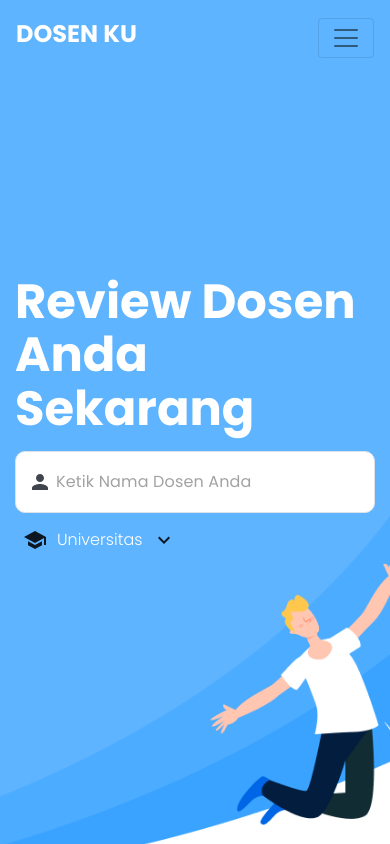
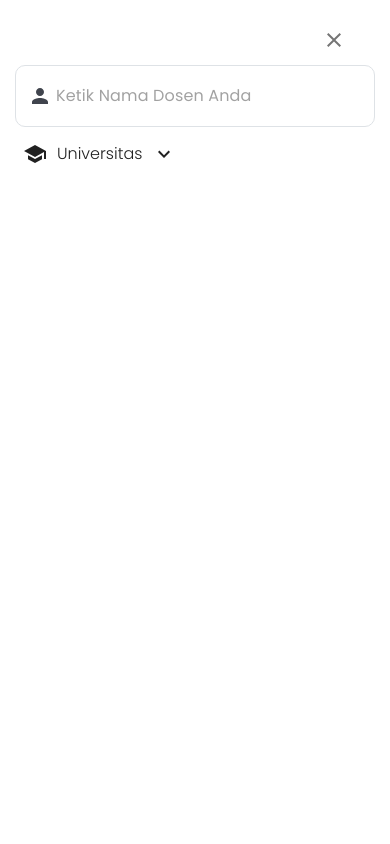
Before and after one commit to Harus-Bisa/frontendv2, a React (Create React App) app in the folder hb-v2/: page / in a window 390 px wide. Both pictures are taken after a click on the element 195 px from the left and 482 px from the top of the page. Shown: the top 844 px of the page. Built offline with nearby package versions, Linux system fonts and the light colour scheme.

Commit message:
mobile navbar init impl

```diff
--- a/hb-v2/src/components/NavigationBar/NavigationBar.js
+++ b/hb-v2/src/components/NavigationBar/NavigationBar.js
@@ -50,6 +50,15 @@ function NavigationBar(props){
   };
   const SignUp = (props) =>{
     return(<SignUpPopup collapseNavbar={() => setIsOpen(false)} closePopup={props.closePopup}/>)
+  }
+  const DummyMobileSearchBox = (props)=>{
+    return(
+      <ButtonBase onClick={props.onClick}>
+        <NavLink style={{color:'black'}}>
+          <Search/> Cari Dosen Anda
+        </NavLink>
+      </ButtonBase>
+    )
   }
   const logout = () =>{
     props.logout()
@@ -135,26 +144,14 @@ function NavigationBar(props){
         {
           props.isMobile &&
           <Nav navbar className="navbar-width">
-            {showSearchBox &&
-              <NavItem style={{width:'inherit'}}>
-                <SearchBox
-                  close={() => {
-                    setIsOpen(false)
-                    setShowSearchBox(false)
+            <NavItem style={{paddingTop:'4rem', paddingBottom:'3rem'}}>
+              <Popup
+                  trigger={{
+                      component:DummyMobileSearchBox
                   }}
-                  showSchool={true}
-                />
-              </NavItem>
-            }
-            {!showSearchBox &&
-            <NavItem style={{paddingTop:'4rem', paddingBottom:'3rem'}}>
-              <ButtonBase onClick={() => setShowSearchBox(true)}>
-                <NavLink style={{color:'black'}}>
-                  <Search/> Cari Dosen Anda
-                </NavLink>
-              </ButtonBase>
+                  content={SearchBox}
+              />
             </NavItem>
-            }
             {props.loggedIn && props.name && !showSearchBox &&
               <React.Fragment>
                 <NavItem>
--- a/hb-v2/src/components/Popup/Popup.js
+++ b/hb-v2/src/components/Popup/Popup.js
@@ -14,7 +14,18 @@ function Popup(props){
     }
     return(
         <React.Fragment>
-            {Trigger && <Trigger className={props.trigger.className} onClick={openPopup} onChange={openPopup} style={props.trigger.style} id={props.trigger.id}>{props.purpose}</Trigger>}
+            {Trigger &&
+                <Trigger
+                    {...props}
+                    className={props.trigger.className}
+                    onClick={openPopup}
+                    onChange={openPopup}
+                    // onFocus={openPopup}
+                    style={props.trigger.style}
+                    id={props.trigger.id}
+                >
+                    {props.purpose}
+                </Trigger>}
             <Dialog
                 open={open}
                 onClose={() => setOpen(false)}
@@ -26,7 +37,9 @@ function Popup(props){
             >
                 <DialogContent style={{padding:'0 0 2rem 0'}}>
                     <div className="content" style={{display:'flex', justifyContent:'flex-end', marginBottom:'-30px'}}>
-                        <IconButton onClick={() => setOpen(false)}>
+                        <IconButton onClick={() => {
+                            setOpen(false)
+                        }}>
                             <Close/>
                         </IconButton>
                     </div>
--- a/hb-v2/src/components/SearchBox/SearchBox.js
+++ b/hb-v2/src/components/SearchBox/SearchBox.js
@@ -60,7 +60,7 @@ function SearchBox(props){
                 {!showSchool &&
                 <div style={{marginTop:"-0.5rem"}}>
                     <Button onClick={() => setShowSchool(true)} className="button">
-                        <School style={{marginRight:"10px"}}/><span style={{color:'white', fontWeight:"300"}}>Universitas</span><KeyboardArrowDown style={{marginLeft:'10px'}}/>
+                        <School style={{marginRight:"10px"}}/><span style={{fontWeight:"300"}}>Universitas</span><KeyboardArrowDown style={{marginLeft:'10px'}}/>
                     </Button>
                 </div>
                 }
--- a/hb-v2/src/pages/Landing/Landing.js
+++ b/hb-v2/src/pages/Landing/Landing.js
@@ -4,15 +4,53 @@ import { connect } from "react-redux";
 import "../../css/landingPage.css";
 import Footer from "../../components/Footer/Footer";
 import newestReview from "../../img/newestreviewimg.png";
+import Popup from "../../components/Popup/Popup";
+import { Person, School, KeyboardArrowDown } from "@material-ui/icons";
+import { TextField, Button } from "@material-ui/core";
 
 function Landing(props){
+    const DummyMobileSearchBox = (props) =>{
+        return(
+            <React.Fragment>
+                <div className="search-box border">
+                    <TextField
+                        placeholder="Ketik Nama Dosen Anda"
+                        fullWidth
+                        InputProps={{
+                            startAdornment:(
+                                <React.Fragment>
+                                    <Person style={{color:"#40444D"}}/>
+                                </React.Fragment>
+                            )
+                        }}
+                        onClick={props.onClick}
+                        onChange={props.onChange}
+                        className="search-input-wrapper"
+                    />
+                </div>
+                <div style={{marginTop:"-0.5rem"}}>
+                    <Button onClick={props.onClick} className="button">
+                        <School style={{marginRight:"10px"}}/><span style={{fontWeight:"300", color:"white"}}>Universitas</span><KeyboardArrowDown style={{marginLeft:'10px'}}/>
+                    </Button>
+                </div>
+            </React.Fragment>
+        )
+    }
     return(
         <div className='page-container landing-page'>
             <div className="container footer-adjust">
                 <header className="flex">
                     <div className="margin-auto">
                         <h1>Review Dosen Anda Sekarang</h1>
-                        <SearchBox/>
+                        {!props.isMobile && <SearchBox/>}
+                        {props.isMobile &&
+                            <Popup
+                                trigger={{
+                                    component:DummyMobileSearchBox
+                                }}
+                                content={SearchBox}
+                            />
+                        }
                     </div>
                 </header>
                 <div className="row justify-content-center" style={{height:"50vh"}}>
@@ -27,7 +65,7 @@ function Landing(props){
 }
 function mapStateToProps(state){
     return{
-        reviewees:state.reviewees
+        isMobile: state.isMobile
     }
 }
 export default connect(mapStateToProps)(Landing);
```
